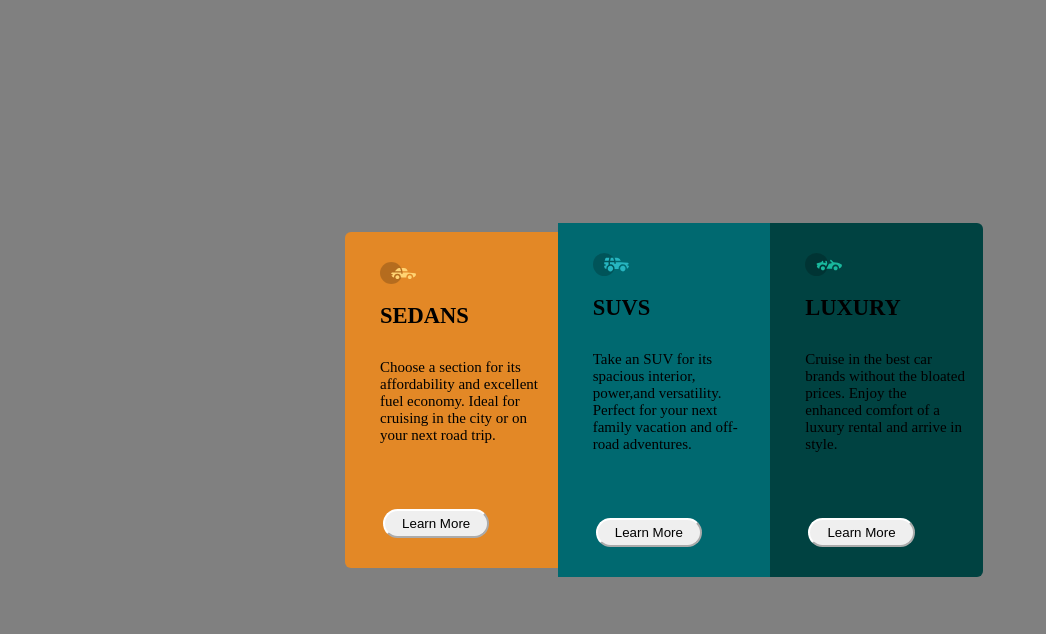
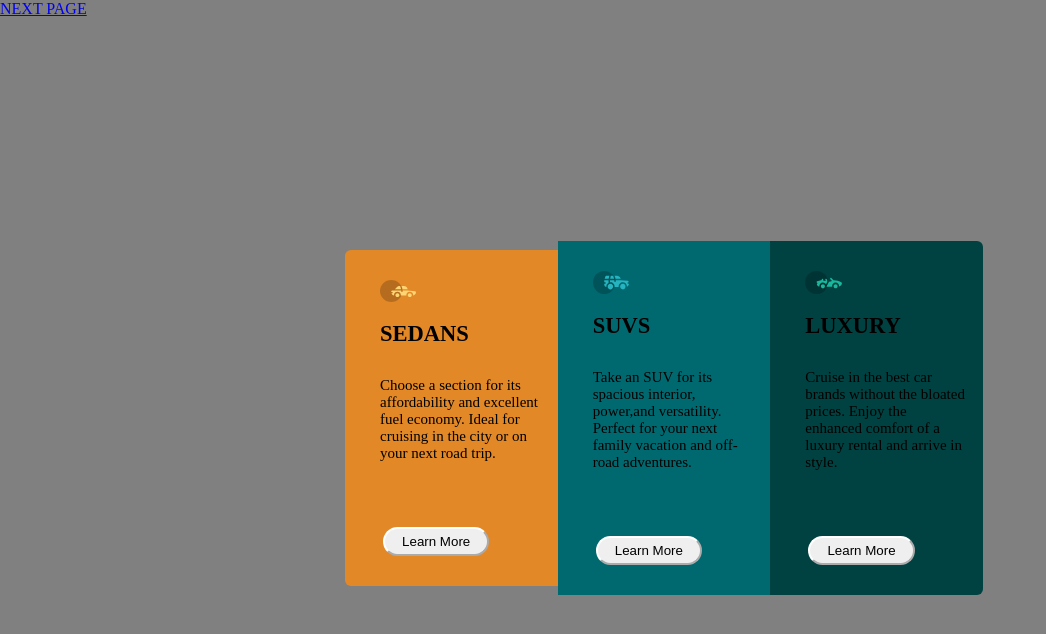
Before and after one commit to abdullateef11/abdullateef11.github.io, a plain HTML site: page index.html in a window 1280 px wide. Shown: the whole page, without its empty margins (0-1046 px from the left). Drawn offline with Linux system fonts and the light colour scheme.

Commit message:
Update index.html

```diff
--- a/index.html
+++ b/index.html
@@ -4,10 +4,11 @@
     <meta charset="UTF-8">
     <meta http-equiv="X-UA-Compatible" content="IE=edge">
     <meta name="viewport" content="width=device-width, initial-scale=1.0">
-    <title><img src="favicon-32x32(1).png" alt="favicon" width="10px" height="10px"></title>
+    <title><img src="favicon-32x32 (1).ico" alt="favicon" width="10px" height="10px"></title>
     <link rel="stylesheet" href="style.css" media="screen">
 </head>
 <body>
+    <div><nav><a href="abdullateef11/github.io/grid.index.html">NEXT PAGE</a></nav></div>
 
         <div class="container">
             <div class="sedan">
```
